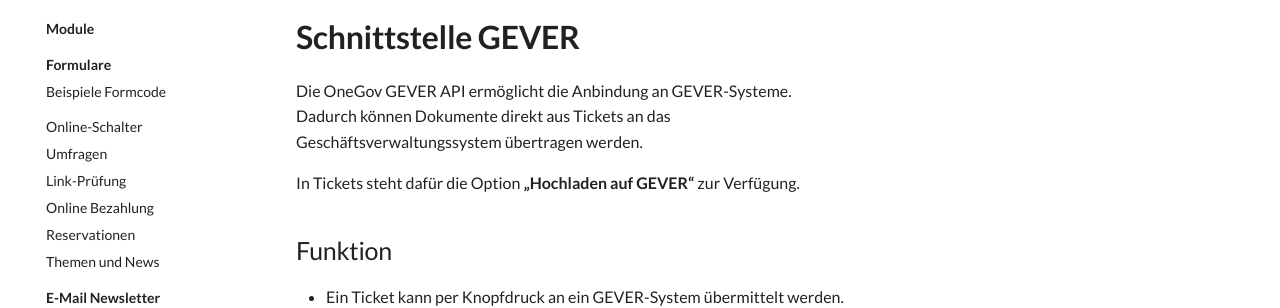
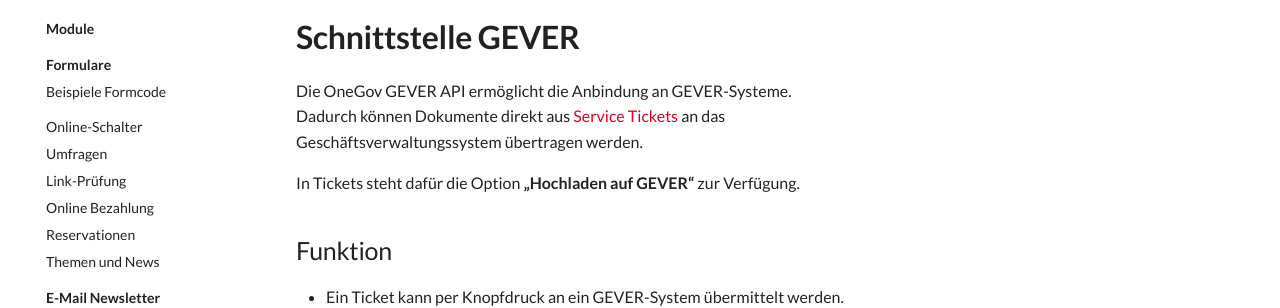
Before and after one commit to seantis/docs-admin-digital, an MkDocs documentation site: the page built from content/module/gever/index.md, in a window 1280 px wide and 1164 px high. Shown: the part 146-454 px from the top of the window. Built offline with MkDocs 1.6.1 and Material for MkDocs 9.7.7, drawn with Linux system fonts in a browser that asks for light colours.

Commit message:
Link Tickets

```diff
--- a/content/module/gever/index.md
+++ b/content/module/gever/index.md
@@ -5,7 +5,7 @@
 
 # Schnittstelle GEVER
 
-Die OneGov GEVER API ermöglicht die Anbindung an GEVER-Systeme. Dadurch können Dokumente direkt aus Tickets an das Geschäftsverwaltungssystem übertragen werden.
+Die OneGov GEVER API ermöglicht die Anbindung an GEVER-Systeme. Dadurch können Dokumente direkt aus [Service Tickets](/module/service-ticketing/) an das Geschäftsverwaltungssystem übertragen werden.
 
 In Tickets steht dafür die Option **„Hochladen auf GEVER“** zur Verfügung.
 
```
